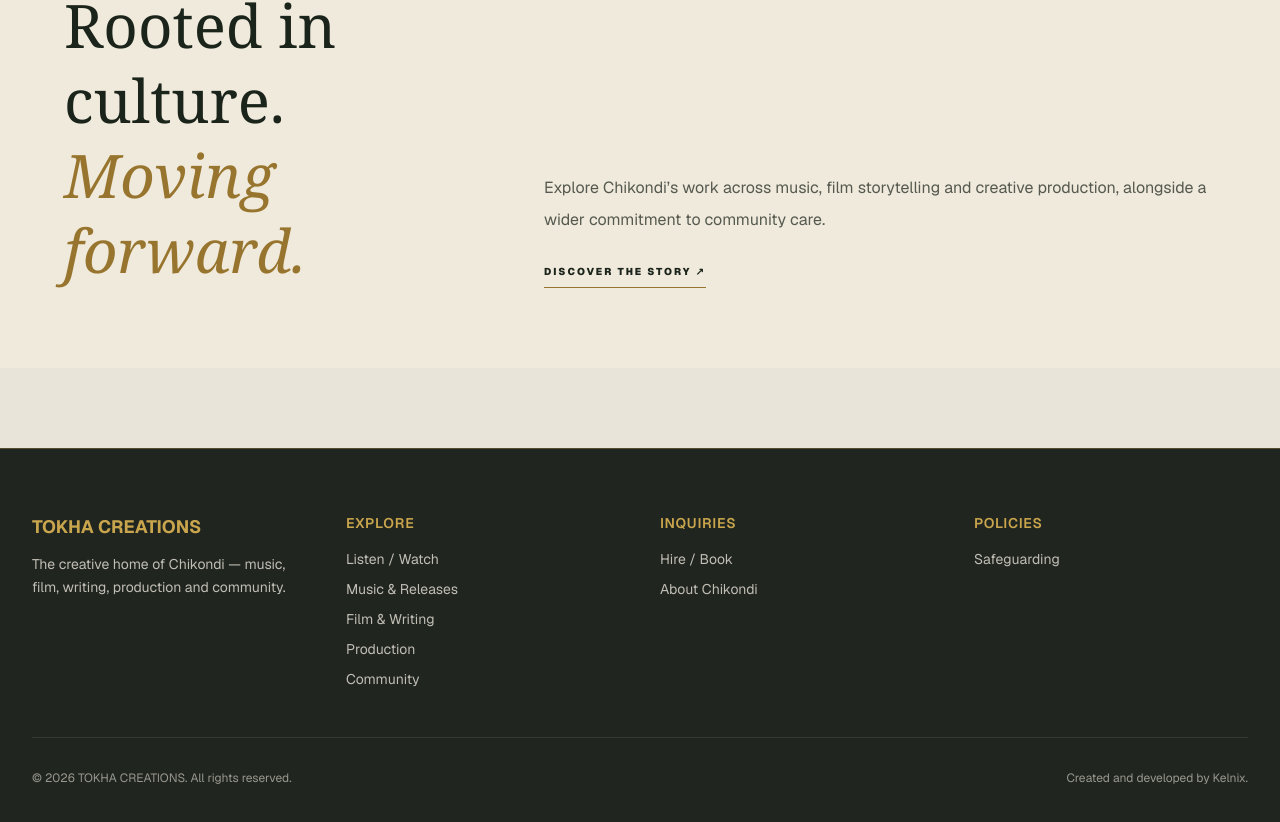
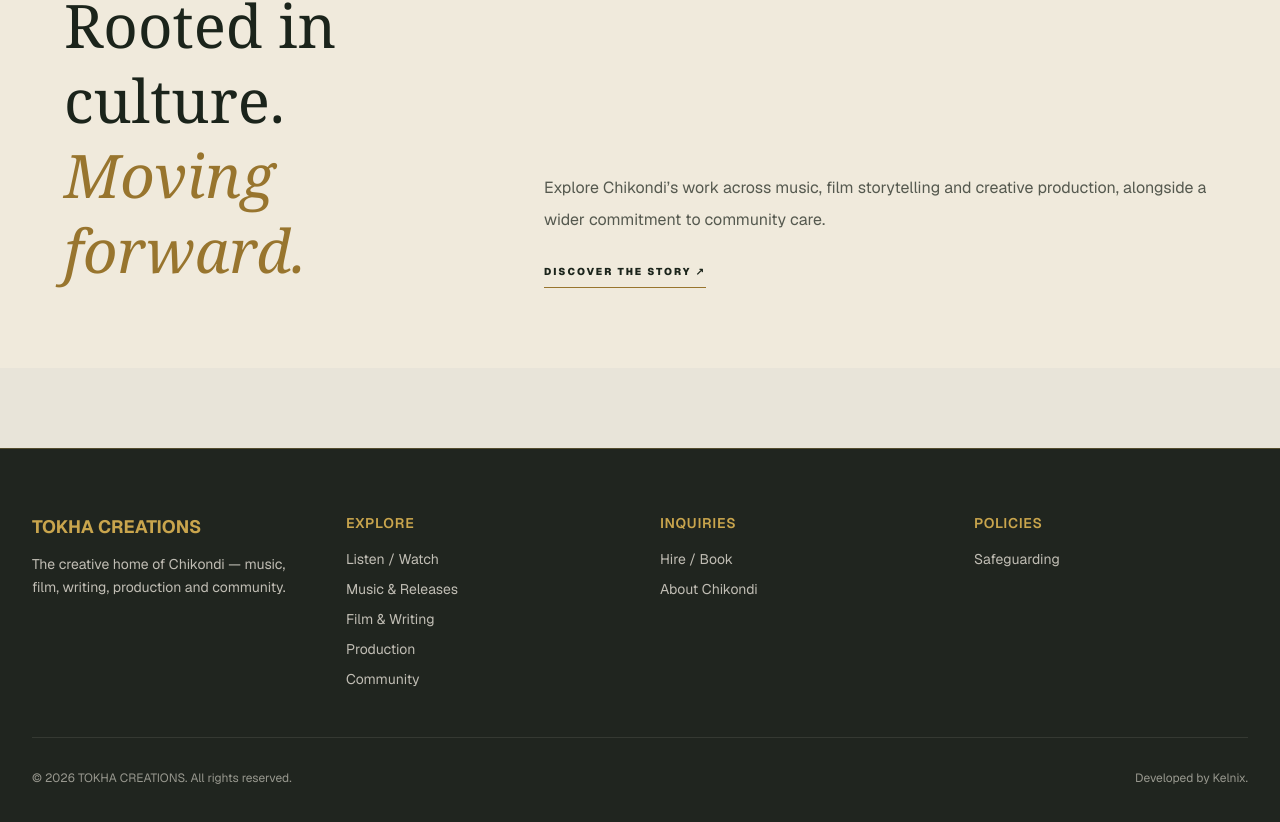
Before and after one commit to Jonathan97k/chikondi, a Next.js app: page / in a window 1280 px wide. Shown: the part 1779-2601 px from the top of the page. Built offline with nearby package versions, Linux system fonts and the light colour scheme.

Commit message:
Update footer developer credit

```diff
--- a/components/layout/SiteFooter.tsx
+++ b/components/layout/SiteFooter.tsx
@@ -36,7 +36,7 @@ export default function SiteFooter() {
         </div>
         <div className="border-t border-[#E8E4D9]/10 pt-8 flex flex-col sm:flex-row items-center justify-between text-xs text-[#E8E4D9]/60">
           <p>© {currentYear} TOKHA CREATIONS. All rights reserved.</p>
-          <p className="mt-2 sm:mt-0">Created and developed by Kelnix.</p>
+          <p className="mt-2 sm:mt-0">Developed by Kelnix.</p>
         </div>
       </div>
     </footer>
```
